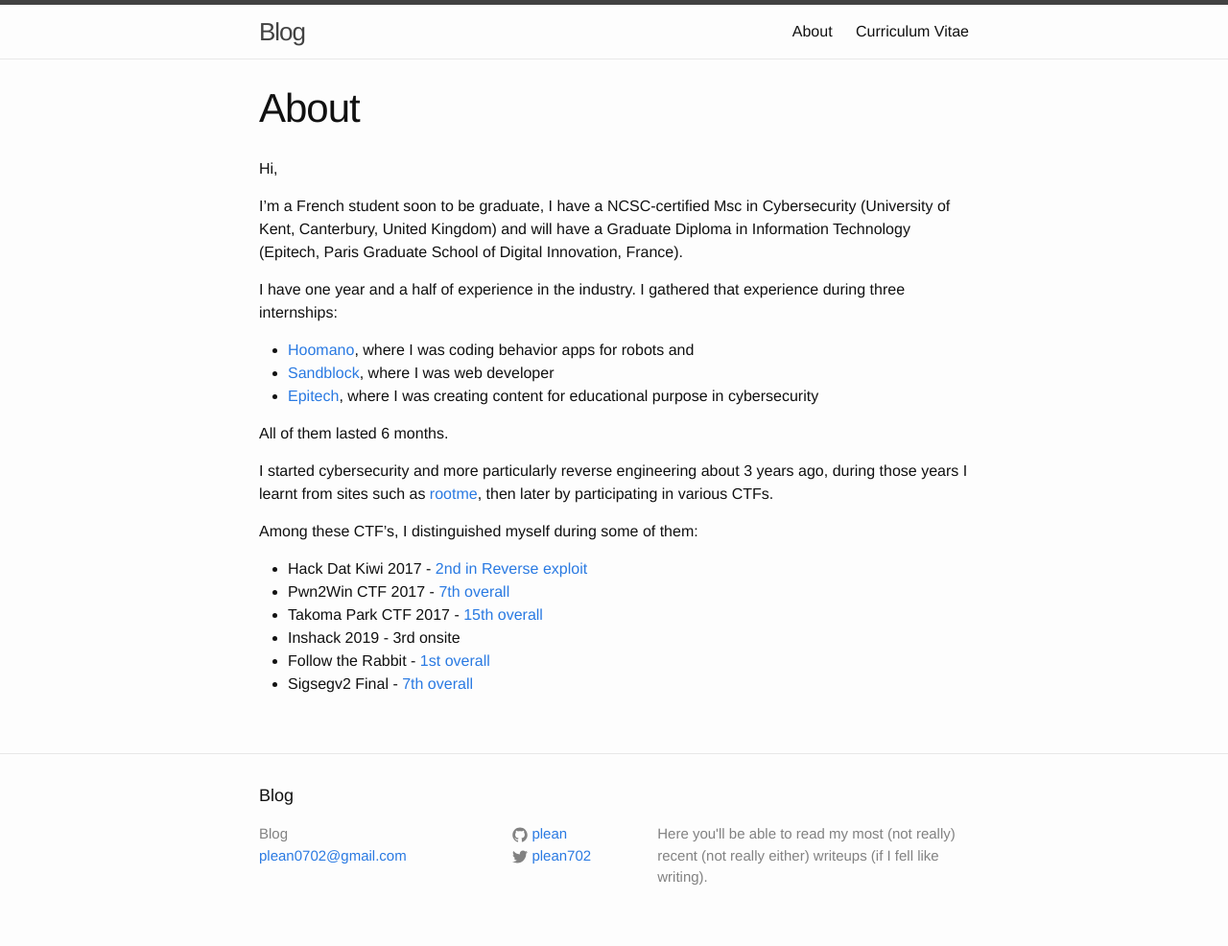
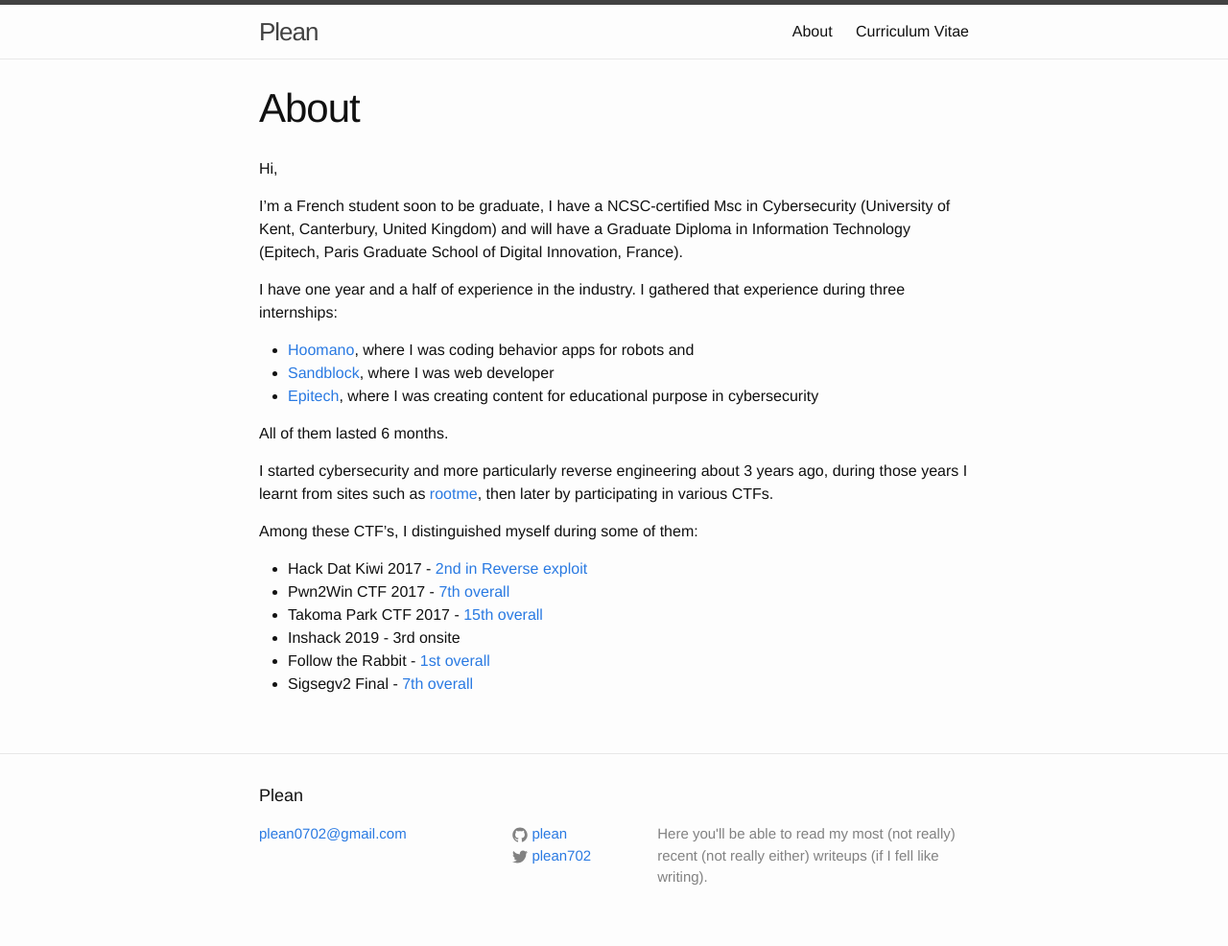
Before and after one commit to plean/plean.github.io, a Jekyll site: the page built from about.md, in a window 1280 px wide. Shown: the whole page at 96% size. Built offline with Jekyll 4.4.1, drawn with Linux system fonts in a browser that asks for light colours.

Commit message:
putting plean back instead of blog + removing redondant title in footer

```diff
--- a/_config.yml
+++ b/_config.yml
@@ -6,7 +6,7 @@
 # 'jekyll serve'. If you change this file, please restart the server process.
 
 # Site settings
-title: Blog
+title: Plean
 email: plean0702@gmail.com
 description: > # this means to ignore newlines until "baseurl:"
   Here you'll be able to read my most (not really) recent (not really either) writeups (if I fell like writing).
--- a/_includes/footer.html
+++ b/_includes/footer.html
@@ -7,7 +7,6 @@
     <div class="footer-col-wrapper">
       <div class="footer-col footer-col-1">
         <ul class="contact-list">
-          <li>{{ site.title }}</li>
           <li><a href="mailto:{{ site.email }}">{{ site.email }}</a></li>
         </ul>
       </div>
```
